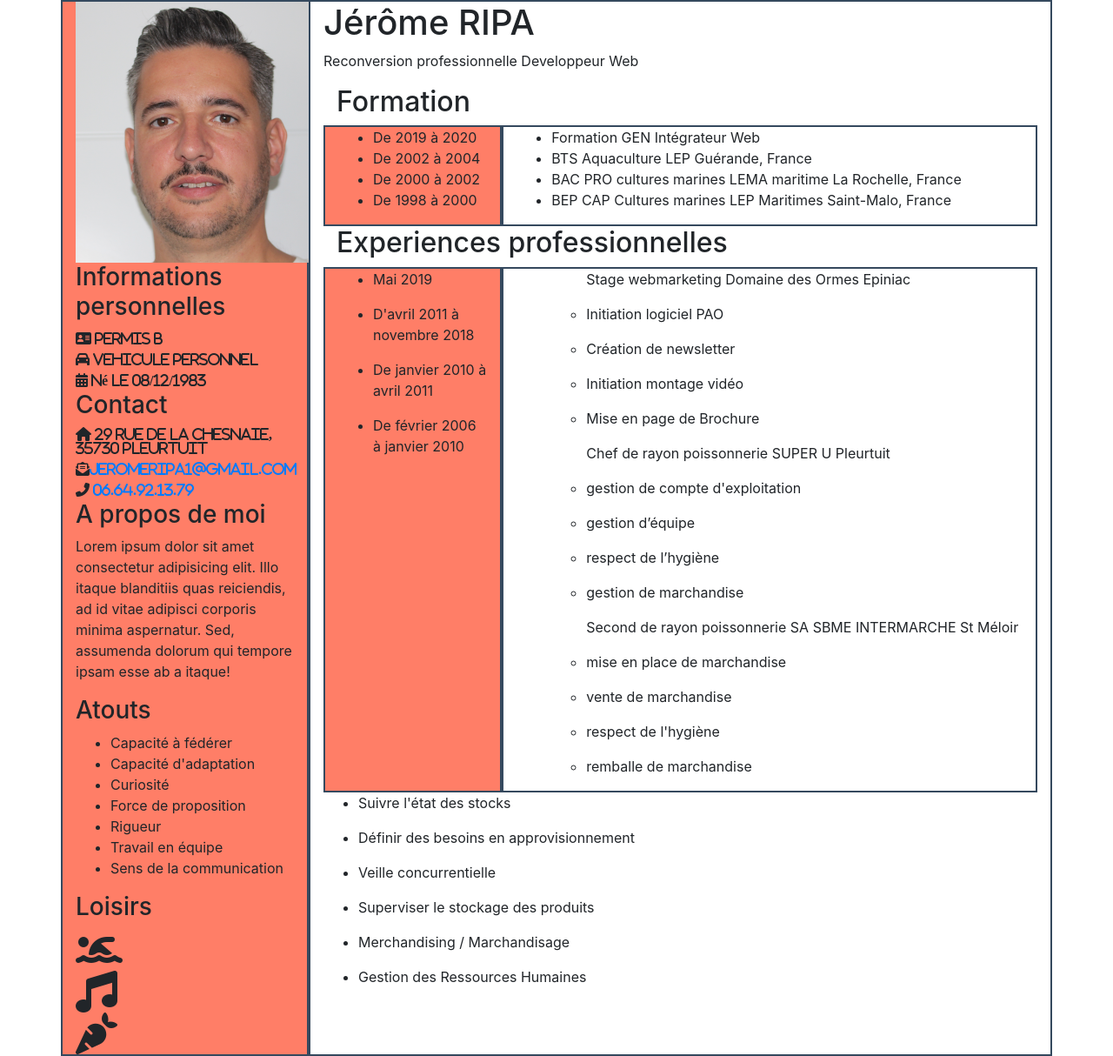
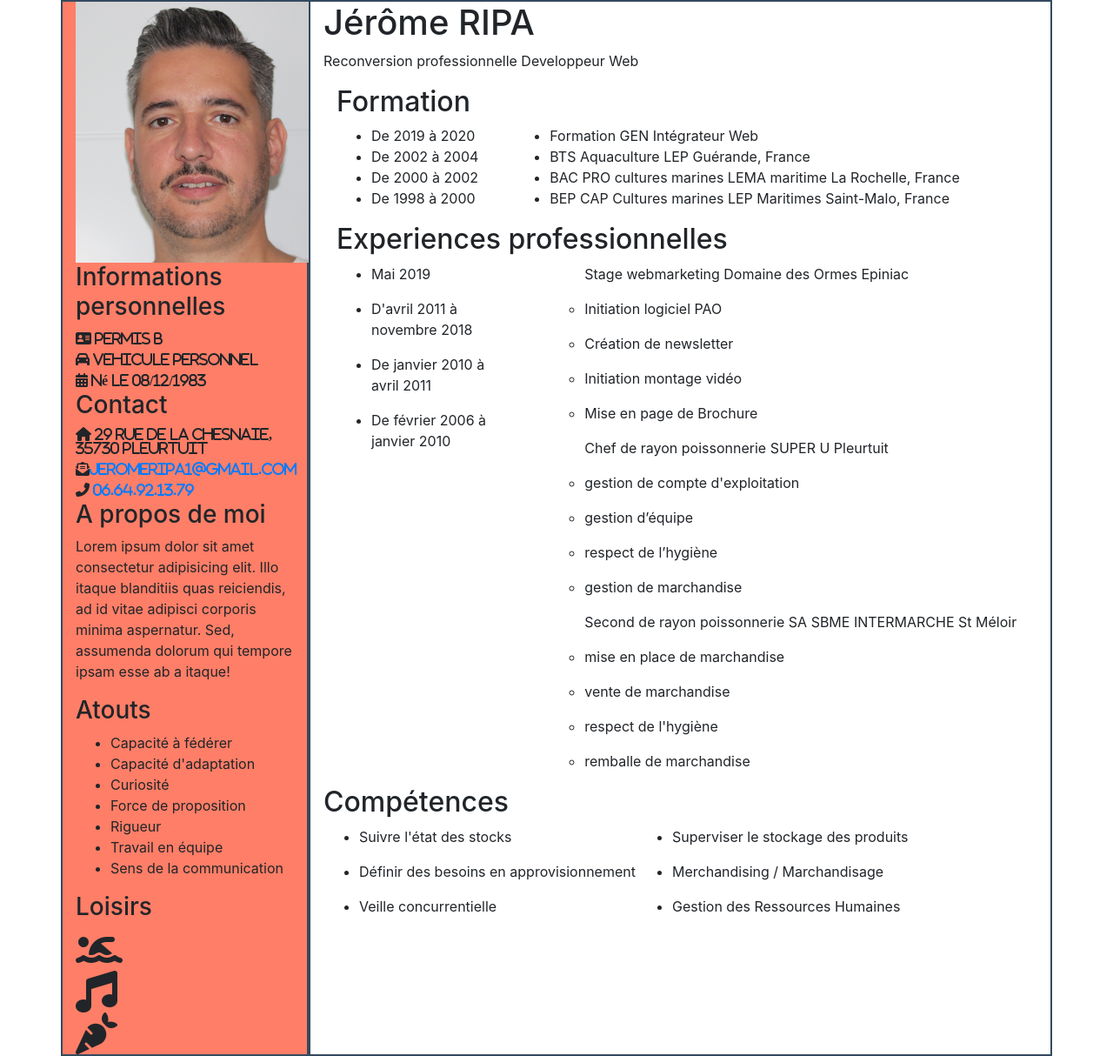
Before and after one commit to ripailledev/cv-2d-V, a plain HTML site: page index.html in a window 1280 px wide. Shown: the whole page at 87% size. Drawn offline with nearby package versions, Linux system fonts and the light colour scheme.

Commit message:
tableau "competences"

```diff
--- a/index.html
+++ b/index.html
@@ -80,7 +80,7 @@
                                 <div class="row">
 
 <!--année formation-->
-                                    <article class="col-lg-3">
+                                    <article class="col-sm-3">
                                         <ul>
                                             <li>De 2019 à 2020</li>
                                             <li>De 2002 à 2004</li>
@@ -89,7 +89,7 @@
                                         </ul>
                                     </article>
 <!--formation effectuée-->
-                                    <article class="col-lg-9">
+                                    <article class="col-sm-9">
                                         <ul>
                                             <li>Formation GEN Intégrateur Web</li>
                                             <li>BTS Aquaculture LEP Guérande, France</li>
@@ -104,7 +104,7 @@
                         <h2>Experiences professionnelles</h2>
                             <div class="row">
 <!--année exp-->
-                                <article class="col-lg-3">
+                                <article class="col-sm-3">
                                     <ul>
                                         <li><p>Mai 2019</p></li>
                                         <li><p>D'avril 2011 à novembre 2018</p></li>
@@ -113,7 +113,7 @@
                                     </ul>
                                 </article>
 <!--exp effectuée-->
-                                <article class="col-lg-9">
+                                <article class="col-sm-9">
                                     <ul>
                                         <ul><p>Stage webmarketing Domaine des Ormes Epiniac</p>
                                             <li><p>Initiation logiciel PAO</p></li>
@@ -141,16 +141,25 @@
                     </section>
 <!------------------competences---------------->
                     <footer>
+                        <h2>Compétences</h2>
+                            <table>
+                                <tr>
+                                    <td>
                                         <Ul>
                                             <li><p>Suivre l'état des stocks</p></li>
                                             <li><p>Définir des besoins en approvisionnement</p></li>
                                             <li><p>Veille concurrentielle</p></li>
                                         </Ul>
+                                    </td>
+                                    <td>
                                         <Ul>
                                             <li><p>Superviser le stockage des produits</p></li>
                                             <li><p>Merchandising / Marchandisage</p></li>
                                             <li><p>Gestion des Ressources Humaines</p></li>
                                         </Ul>
+                                    </td>
+                                </tr>
+                            </table>
                     </footer>
                 </article>
             </main>
```
Lines whose indentation alone changed are shown as unchanged.
